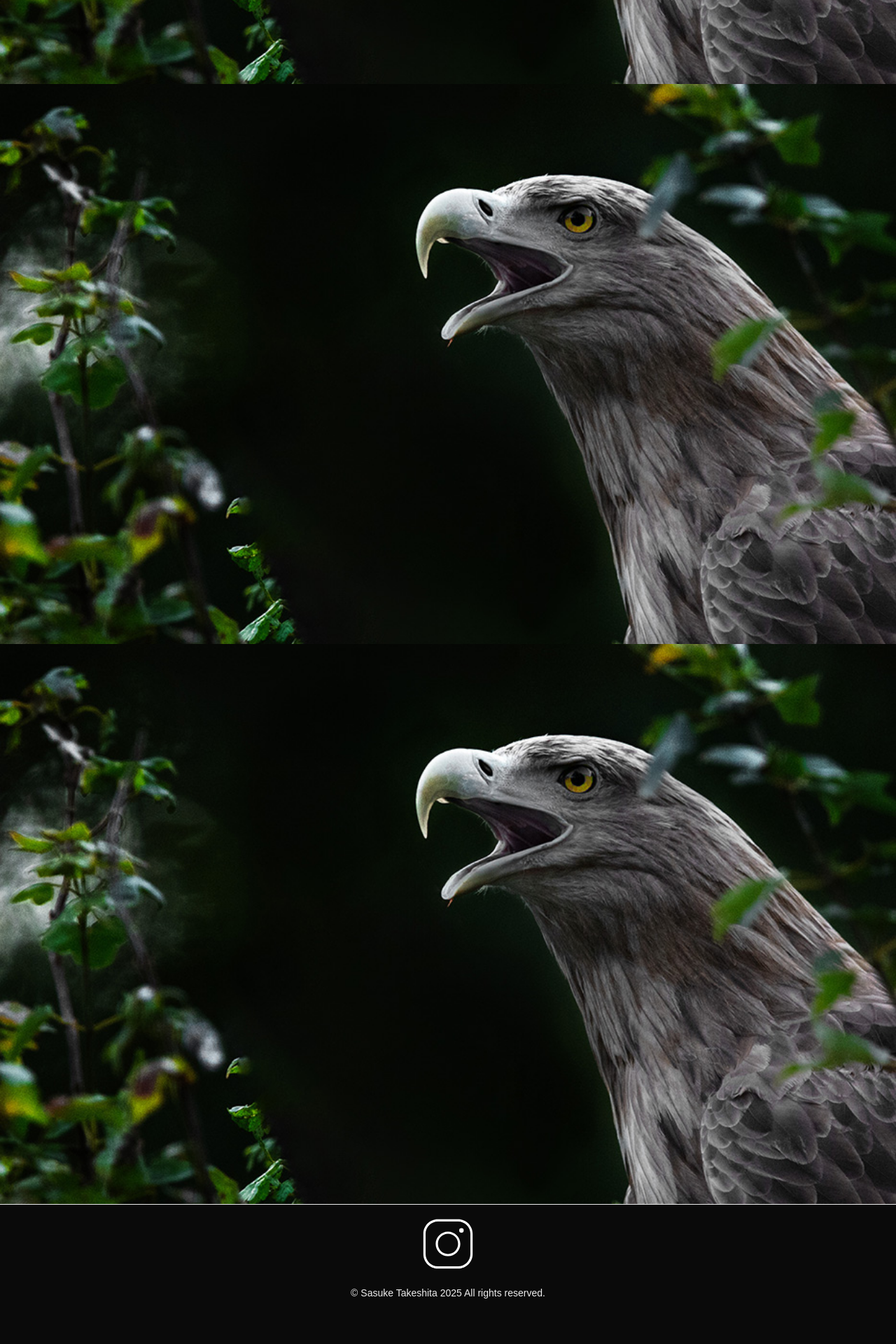
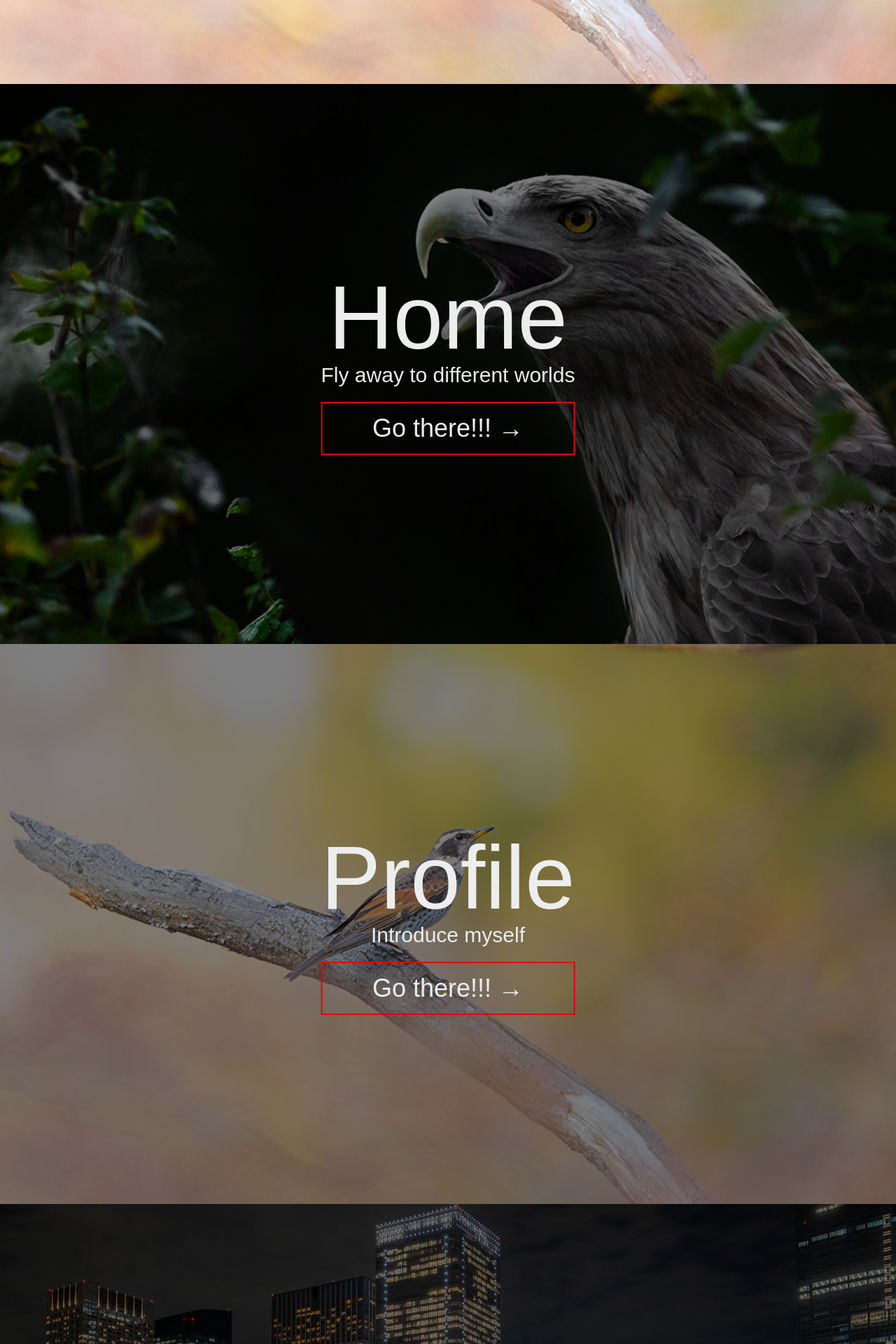
Before and after one commit to genchan-omega/sasukenosite, a Next.js app: page / in a window 1280 px wide. Shown: the part 680-2600 px from the top of the page at 70% size. Before the commit the page ends 2553 px from the top, so only its background shows below. Built offline with nearby package versions, Linux system fonts and the light colour scheme; a web font is replaced by a local one.

Commit message:
modify a bit home-page

```diff
--- a/src/app/ArtWork/page.tsx
+++ b/src/app/ArtWork/page.tsx
@@ -1,28 +1,18 @@
 // /src/app/ArtWork/page.tsx
-
-import Image from "next/image";
 
 import Header from "@/components/FixedPart/Header";
 import Footer from "@/components/FixedPart/Footer";
+import Background from "@/components/FixedPart/Background";
+import Works from "@/components/Artwork/Works";
 
 export default function ArtWork() {
   return (
     <div className="flex flex-col min-h-screen">
+      <Background
+        href = "/Artwork/index/couple.jpg"
+      />
       <Header />
-      <div className="fixed min-h-screen min-w-screen overflow-hidden -z-1">
-        <Image
-          src="/Others/dummy.png"
-          fill
-          alt="Picture of the article"
-          className="object-cover"
-        />
-      </div>
-      <h1 className="fixed top-1/2 left-1/2 -translate-1/2 text-9xl z-100">
-        ここはArtWork
-      </h1>
-      <div className="flex-1">
-
-      </div>
+      <Works />
       <Footer />
     </div>
   );
--- a/src/app/Profile/page.tsx
+++ b/src/app/Profile/page.tsx
@@ -3,7 +3,6 @@
 import Background from "@/components/FixedPart/Background";
 import Header from "@/components/FixedPart/Header";
 import Name from "@/components/Profile/Name";
-import Contents from "@/components/Profile/Contents";
 import Footer from "@/components/FixedPart/Footer";
 
 export default function Profile() {
@@ -14,7 +13,6 @@ export default function Profile() {
       />
       <Header />
       <Name />
-      <Contents />
       <Footer />
     </div>
   );
--- a/src/app/page.tsx
+++ b/src/app/page.tsx
@@ -1,57 +1,18 @@
 // /src/app/page.tsx
 
-import Image from "next/image";
+// import Image from "next/image";
 
 import Footer from "@/components/FixedPart/Footer";
 import Header from "@/components/FixedPart/Header";
-// import Slide from "@/components/Home/Slide";
+import Links from "@/components/Home/Links";
+import Slide from "@/components/Home/Slide";
 
 export default function Home() {
   return (
     <div>
       <Header />
-      {/* <Slide /> */}
-
-      <section className="sticky top-0 w-full h-screen bg-amber-200 z-1">
-        <div className="relative w-full min-h-screen">
-          <Image
-            src="/Home/bird.jpg"
-            alt="ok"
-            fill
-            className="object-cover"
-          />
-        </div>
-      </section>
-      <section className="sticky top-0 w-full h-screen bg-red-400 z-2">
-        <div className="relative w-full min-h-screen">
-          <Image
-            src="/Home/bird.jpg"
-            alt="ok"
-            fill
-            className="object-cover"
-          />
-        </div>
-      </section>
-      <section className="sticky top-0 w-full h-screen bg-gray-400 z-2">
-        <div className="relative w-full min-h-screen">
-          <Image
-            src="/Home/bird.jpg"
-            alt="ok"
-            fill
-            className="object-cover"
-          />
-        </div>
-      </section>
-
-
-
-
-
-
-
-
-
-
+      <Slide />
+      <Links />
       <Footer />
     </div>
   );
--- /dev/null
+++ b/src/components/Artwork/Work.tsx
@@ -0,0 +1,30 @@
+// /src/components/Artwork/Work.tsx
+
+import Image from "next/image";
+import Link from "next/link";
+
+interface Props{
+  title: string
+}
+
+export default function Work(props: Props) {
+  return (
+    <Link
+      href="/"
+      className="relative border-2">
+      <figure className="relative w-[80vh] h-60 opacity-50">
+        <Image
+          src="/Artwork/Amazon/forest.jpg"
+          alt="ok"
+          fill
+          className="object-cover"
+          />
+      </figure>
+      <figcaption className="absolute z-3 top-1/2 left-1/2 -translate-1/2">
+        <h2 className="text-9xl text-center">
+          {props.title}
+        </h2>
+      </figcaption>
+    </Link>
+  );
+}
--- /dev/null
+++ b/src/components/Artwork/Works.tsx
@@ -0,0 +1,19 @@
+// /src/components/Artwork/Works.tsx
+
+import Work from "./Work";
+
+export default function Works() {
+  return (
+    <div className="flex flex-col flex-1 items-center pt-30 pb-5 gap-5">
+      <Work
+        title="Amazon"
+      />
+      <Work
+        title="Amazon"
+      />
+      <Work
+        title="Amazon"
+      />
+    </div>
+  );
+}
--- a/src/components/FixedPart/Footer.tsx
+++ b/src/components/FixedPart/Footer.tsx
@@ -4,7 +4,7 @@ import Image from "next/image";
 
 export default function Footer() {
   return (
-    <footer className="w-full py-4 border-t flex flex-col gap-5">
+    <footer className="relative z-100 w-full py-4 border-t flex flex-col gap-5">
       <div className="flex flex-row w-full justify-center items-center">
         <a
           href="https://www.instagram.com/photo_t.s0404/"
--- /dev/null
+++ b/src/components/Home/Links.tsx
@@ -0,0 +1,131 @@
+// /src/components/Home/Links.tsx
+
+import Image from "next/image";
+import Link from "next/link";
+
+export default function Links() {
+  return (
+    <>
+      <section className="sticky top-0 w-full h-screen bg-black z-2">
+        <div className="relative w-full min-h-screen opacity-50">
+          <Image
+            src="/Home/bird.jpg"
+            alt="ok"
+            fill
+            className="object-cover"
+            />
+        </div>
+        <div className="absolute z-3 top-1/2 left-1/2 -translate-1/2">
+          <h2 className="text-9xl text-center">
+            Home
+          </h2>
+          <p className="text-center text-3xl pb-5">
+            Fly away to different worlds
+          </p>
+          <Link
+            href="/"
+            className="block text-center text-4xl border-2 border-red-600 p-4"
+          >
+            Go there!!!  →
+          </Link>
+        </div>
+      </section>
+      <section className="sticky top-0 w-full h-screen bg-black z-2">
+        <div className="relative w-full min-h-screen opacity-50">
+          <Image
+            src="/Home/bird2.jpg"
+            alt="ok"
+            fill
+            className="object-cover"
+            />
+        </div>
+        <div className="absolute z-3 top-1/2 left-1/2 -translate-1/2">
+          <h2 className="text-9xl text-center">
+            Profile
+          </h2>
+          <p className="text-center text-3xl pb-5">
+            Introduce myself
+          </p>
+          <Link
+            href="/profile"
+            className="block text-center text-4xl border-2 border-red-600 p-4"
+          >
+            Go there!!!  →
+          </Link>
+        </div>
+      </section>
+      <section className="sticky top-0 w-full h-screen bg-black z-2">
+        <div className="relative w-full min-h-screen">
+          <Image
+            src="/Home/buildings.jpg"
+            alt="ok"
+            fill
+            className="object-cover opacity-50"
+            />
+        </div>
+        <div className="absolute z-3 top-1/2 left-1/2 -translate-1/2">
+          <h2 className="text-9xl text-center">
+            Photo
+          </h2>
+          <p className="text-center text-3xl pb-5">
+            Single photos taken so far
+          </p>
+          <Link
+            href="/photo"
+            className="block text-center text-4xl border-2 border-red-600 p-4"
+          >
+            Go there!!!  →
+          </Link>
+        </div>
+      </section>
+      <section className="sticky top-0 w-full h-screen bg-black z-2">
+        <div className="relative w-full min-h-screen">
+          <Image
+            src="/Home/castle.jpg"
+            alt="ok"
+            fill
+            className="object-cover opacity-50"
+            />
+        </div>
+        <div className="absolute z-3 top-1/2 left-1/2 -translate-1/2">
+          <h2 className="text-9xl text-center">
+            Artwork
+          </h2>
+          <p className="text-center text-3xl pb-5">
+            A group of works composed of photographs
+          </p>
+          <Link
+            href="/photo"
+            className="block text-center text-4xl border-2 border-red-600 p-4"
+          >
+            Go there!!!  →
+          </Link>
+        </div>
+      </section>
+      <section className="sticky top-0 w-full h-screen bg-black z-2">
+        <div className="relative w-full min-h-screen">
+          <Image
+            src="/Home/fish.jpg"
+            alt="ok"
+            fill
+            className="object-cover opacity-50"
+            />
+        </div>
+        <div className="absolute z-3 top-1/2 left-1/2 -translate-1/2">
+          <h2 className="text-9xl text-center">
+            Contact
+          </h2>
+          <p className="text-center text-3xl pb-5">
+            What connects you and me
+          </p>
+          <Link
+            href="/photo"
+            className="block text-center text-4xl border-2 border-red-600 p-4"
+          >
+            Go there!!!  →
+          </Link>
+        </div>
+      </section>
+    </>
+  );
+}
--- a/src/components/Profile/Name.tsx
+++ b/src/components/Profile/Name.tsx
@@ -4,8 +4,8 @@ import Image from "next/image";
 
 export default function Name() {
   return (
-    <figure className="w-180 mx-auto h-screen flex flex-col md:flex-row justify-center items-center">
-        <div className="relative w-60 h-60 sm:w-80 sm:h-80 md:w-[400px] md:h-[400px] lg:w-[500px] lg:h-[500px]">
+    <figure className="w-full mx-auto flex flex-1 flex-col md:flex-row justify-center items-center gap-5">
+        <div className="relative w-70 h-120">
         <Image
           src="/Profile/Profile.jpg"
           alt="Picture of Author"
@@ -13,12 +13,12 @@ export default function Name() {
           className="object-cover"
         />
       </div>
-      <figcaption className="flex flex-col">
+      <figcaption className="flex flex-col w-110">
         <h2 className="text-4xl md:text-6xl text-center py-4">
           Sasuke Takeshita
         </h2>
-        <p className="text-2xl pb-4">
-          「日本大学芸術学部写真学科在籍。
+        <p className="text-xl pb-4">
+          日本大学芸術学部写真学科在籍。
           自然観察をきっかけに写真に興味を持ち、大学進学後に本格的に写真を学び始める。 <br />
           現在は屋外でのフィールドワーク中心の撮影を行っている。卒業後は新聞社のカメラマンとして、社会の現場を記録する仕事に従事する予定。 <br />
           自然の中で見つけた小さな気づきや瞬間を記録し、等身大で写真に収めることを大切にしている。最近は、自然だけでなく人や街にも興味が広がり、カメラを片手にフィールドワークを楽しんでいる。 <br />
```
Also changed, not shown: public/ArtWork/Amazon/forest.jpg (added), public/ArtWork/index/couple.jpg (added).
